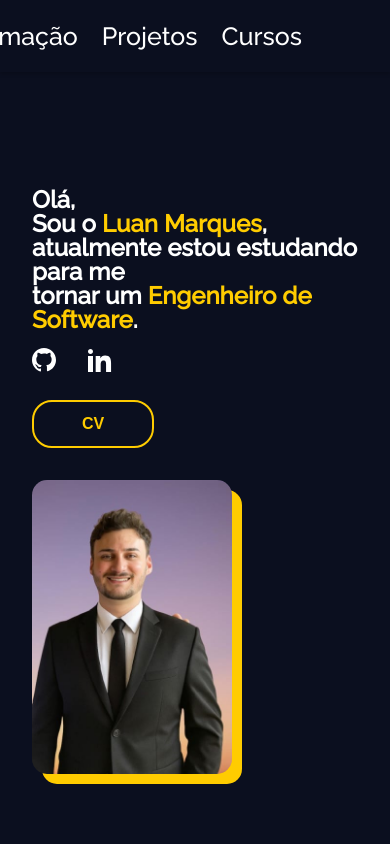
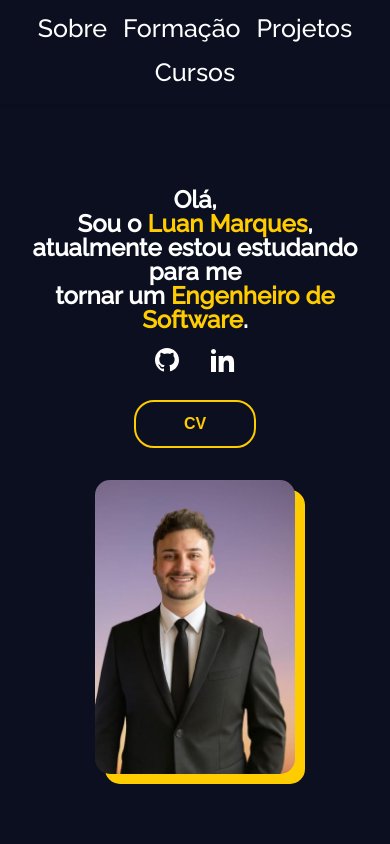
Before and after one commit to LuanMarques-Dev/luan-ui, a plain HTML site: page index.html in a window 390 px wide. Shown: the top 844 px of the page. Drawn offline with Linux system fonts and the light colour scheme.

Commit message:
Deixando responsivo para qualquer tela.

```diff
--- a/scripts/nav.js
+++ b/scripts/nav.js
@@ -2,7 +2,7 @@ const links = document.querySelectorAll(".title a");
 
 links.forEach(link => {
   link.addEventListener("click", () => {
-    links.forEach(el => el.classList.remove("active")); // remove dos outros
-    link.classList.add("active"); // adiciona no clicado
+    links.forEach(el => el.classList.remove("active"));
+    link.classList.add("active");
   });
 });
--- a/styles/about.css
+++ b/styles/about.css
@@ -25,3 +25,10 @@ section.about {
   margin-bottom: 1rem;
   color: var(--text);
 }
+
+/* Responsivo opcional */
+@media (max-width: 768px) {
+  .about-content {
+    padding: 0 1rem;
+  }
+}
--- a/styles/divider.css
+++ b/styles/divider.css
@@ -9,7 +9,6 @@
   margin-bottom: 2rem;
 }
 
-
 @media (min-width: 768px) {
   .divider {
     width: 50vw;
--- a/styles/hero.css
+++ b/styles/hero.css
@@ -25,12 +25,12 @@ section.hero {
   margin-top: 1rem;
 }
 
-.hero-content .social-links .icons {
+.hero-content .icons {
   display: flex;
   gap: 1rem;
 }
 
-.hero-content .social-links .icons a {
+.hero-content .icons a {
   width: 2.5rem;
   height: 2.5rem;
 }
@@ -82,3 +82,20 @@ section.hero {
 section.hero strong {
   color: var(--text-main);
 }
+
+/* Responsivo */
+@media (max-width: 768px) {
+  .hero-content {
+    flex-direction: column;
+    text-align: center;
+    align-items: center;
+  }
+
+  .hero-content .social-links {
+    align-items: center;
+  }
+
+  .hero-content .text {
+    text-align: center;
+  }
+}
--- a/styles/nav.css
+++ b/styles/nav.css
@@ -1,28 +1,32 @@
-& nav {
+nav {
   position: fixed;
   top: 0;
   left: 0;
   width: 100%;
   z-index: 1000;
   background-color: var(--background);
-  padding: 1.5rem 5.5rem;
+  padding: 1rem 2rem;
   display: flex;
-  justify-content: end;
+  justify-content: flex-end;
   box-shadow: 0 2px 4px rgba(0, 0, 0, 0.2);
 }
 
-& .title {
-  gap: 1.5rem;
-  padding: 1.5rem 5.5rem;
+.title {
+  display: flex;
+  flex-wrap: wrap;
+  gap: 1rem;
   font-size: var(--text-title);
+}
 
-  & a {
+.title a {
   color: var(--text);
   text-decoration: none;
   width: fit-content;
   position: relative;
+  padding-bottom: 4px;
+}
 
-    &::after {
+.title a::after {
   content: "";
   width: 100%;
   height: 2px;
@@ -35,10 +39,21 @@
   transition: transform 200ms linear;
 }
 
-    &:hover::after,
-    &.active::after {
+.title a:hover::after,
+.title a.active::after {
   opacity: 1;
   transform: scaleX(1);
 }
+
+/* Responsivo */
+@media (max-width: 768px) {
+  nav {
+    justify-content: center;
+    padding: 1rem;
+  }
+
+  .title {
+    justify-content: center;
+    flex-wrap: wrap;
   }
 }
```
Lines whose indentation alone changed are shown as unchanged.
